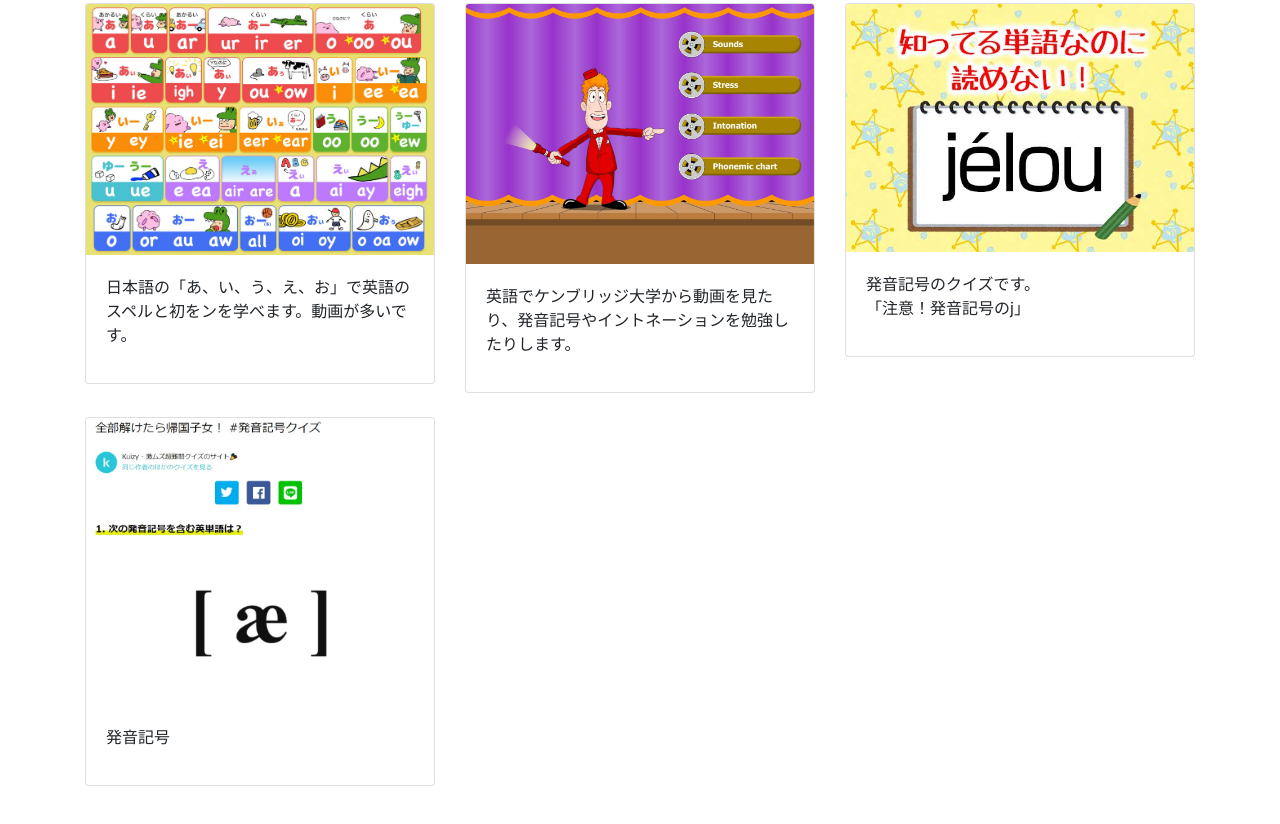
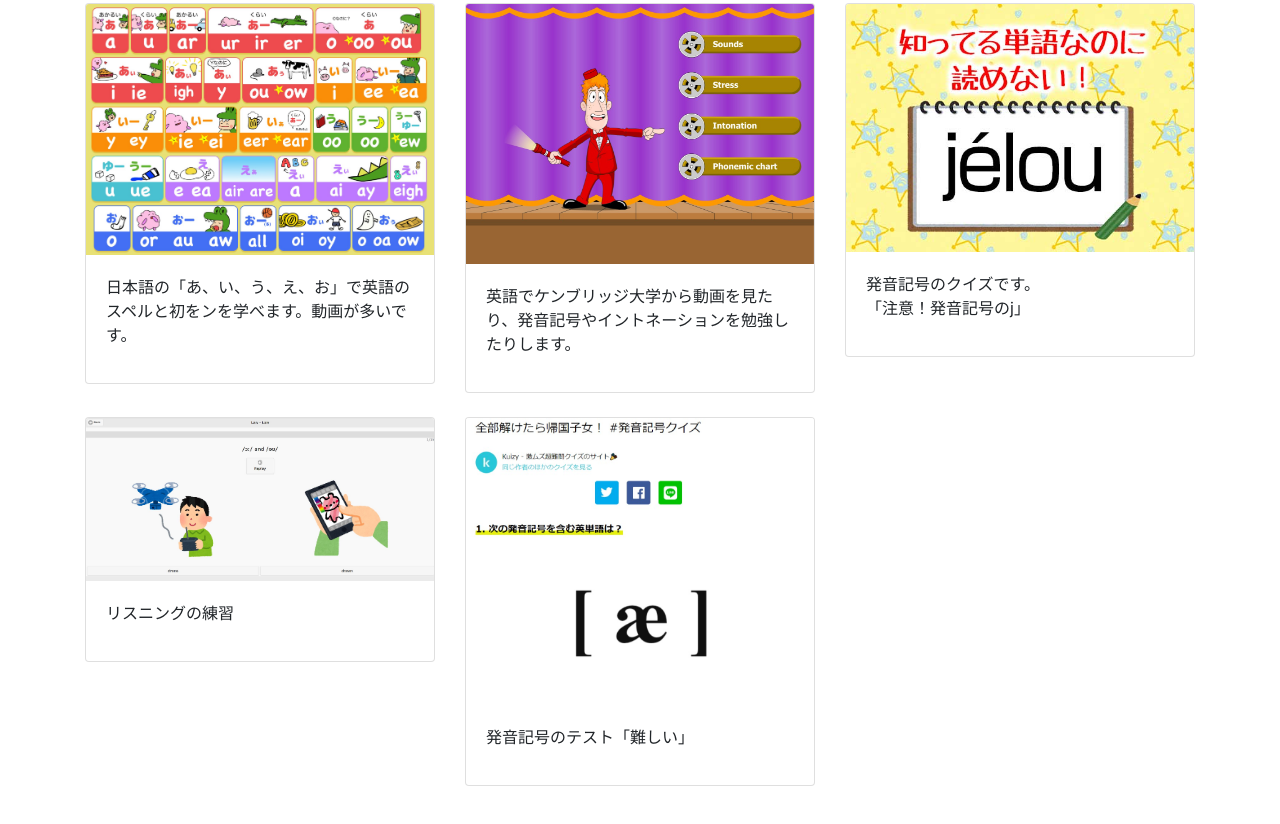
Before and after one commit to rhysmcg/UsefulLinks, a plain HTML site: page index.html in a window 1280 px wide. Shown: the part 600-1424 px from the top of the page. Drawn offline with nearby package versions, Linux system fonts and the light colour scheme.

Commit message:
Updated index
Added Minimal pairs game

```diff
--- a/index.html
+++ b/index.html
@@ -81,6 +81,18 @@
               </div>
             </div>
 
+            <div class="col-md-4">
+              <div class="card mb-4 box-shadow">
+			  <a href="https://rhysmcg.github.io/Minimal-Pair-Quiz/" target="_blank"  style="height:100%;">
+                <img class="card-img-top" src="img/minimalpairs.jpg" data-src="holder.js/100px225?theme=thumb&bg=55595c&fg=eceeef&text=Thumbnail" alt="Card image cap">
+               </a>
+			   <div class="card-body">
+                  <p class="card-text">リスニングの練習</p>
+                  <div class="d-flex justify-content-between align-items-center">
+                  </div>
+                </div>
+              </div>
+            </div>
 
             <div class="col-md-4">
               <div class="card mb-4 box-shadow">
@@ -88,7 +100,7 @@
                 <img class="card-img-top" src="img/発音記号クイズ.jpg" data-src="holder.js/100px225?theme=thumb&bg=55595c&fg=eceeef&text=Thumbnail" alt="Card image cap">
                </a>
 			   <div class="card-body">
-                  <p class="card-text">発音記号</p>
+                  <p class="card-text">発音記号のテスト「難しい」</p>
                   <div class="d-flex justify-content-between align-items-center">
                   </div>
                 </div>
```
